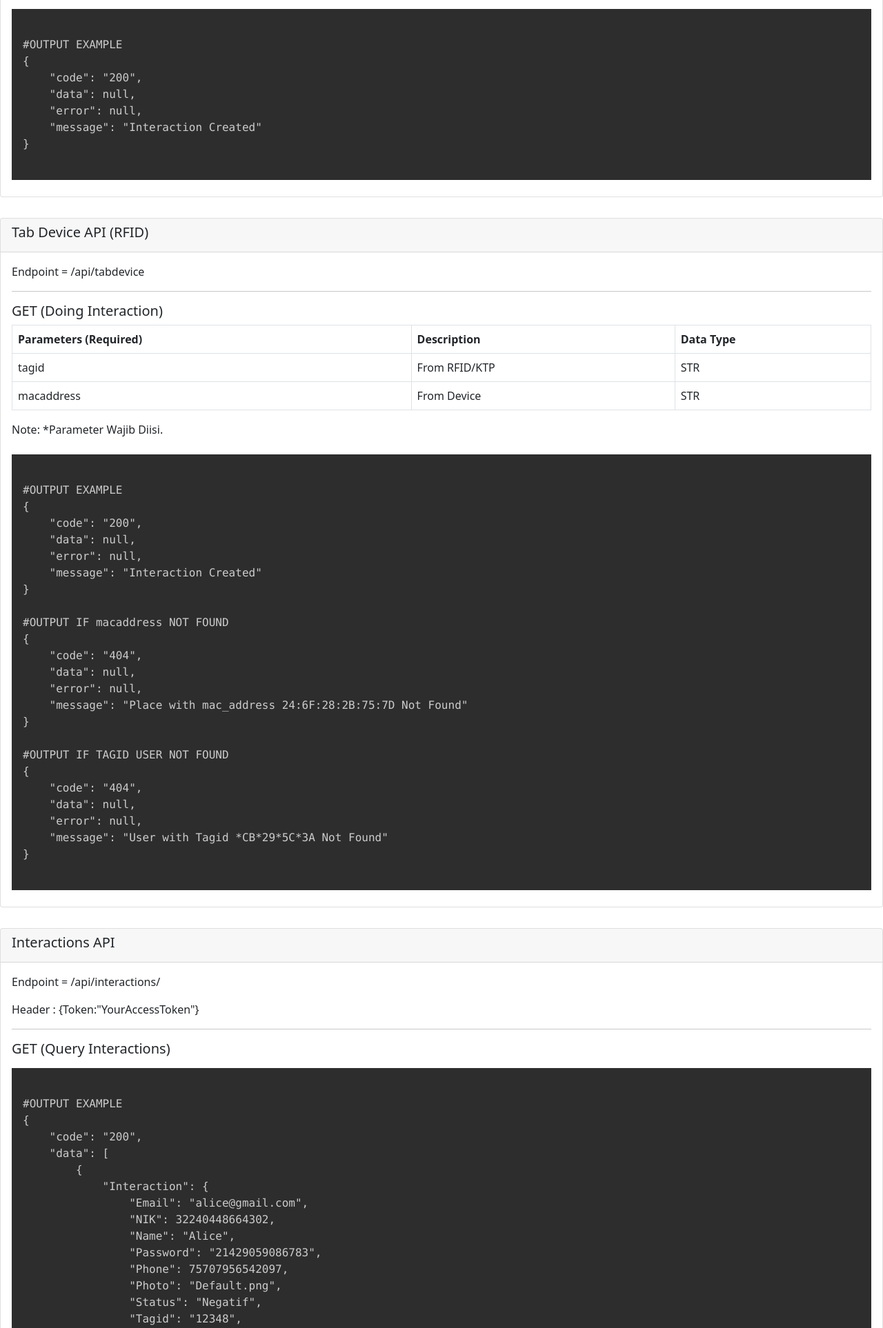
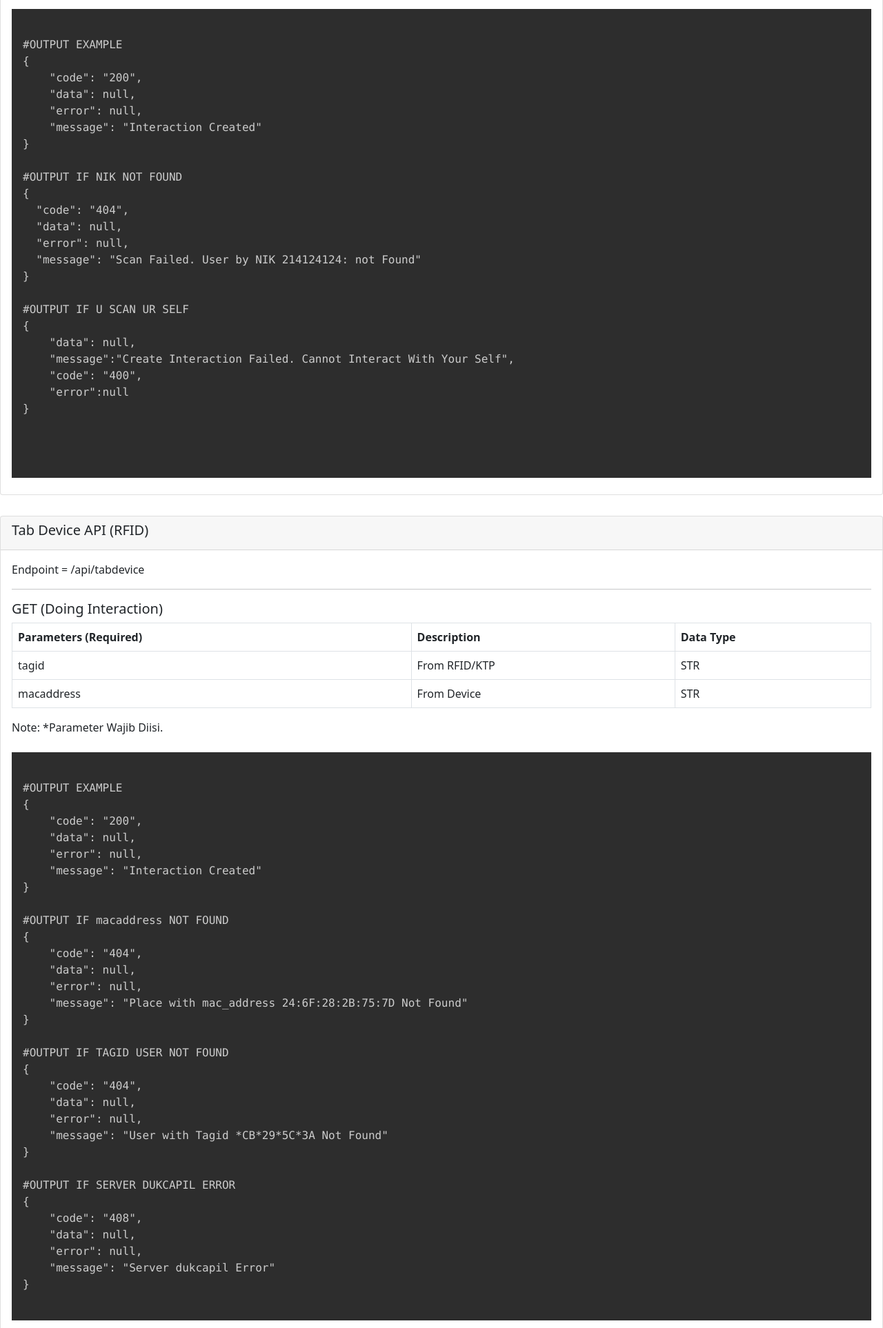
Before and after one commit to ArikSetyawan/s01sc4n, a Flask app: page / in a window 1280 px wide. Shown: the part 2590-4516 px from the top of the page at 69% size. Run offline with Flask 2, Linux system fonts and the light colour scheme.

Commit message:
Integrate with Dukcapil(Dummy) API for TabDevice interaction and edit documentation

```diff
--- a/app.py
+++ b/app.py
@@ -3,6 +3,7 @@ from flask_restful import Api, Resource, reqparse
 from neo4j import GraphDatabase, basic_auth
 import datetime, time, uuid
 import jwt
+import requests
 
 # Graph DB Connection
 graph_user = "neo4j"
@@ -417,14 +418,36 @@ class ResourceTabDevice(Resource):
 
         # Check if User is Exists
         if person == None:
-            data_return = {
-                "data": None,
-                "message":"User with Tagid {} Not Found".format(args['tagid']),
-                "code": "404",
-                "error":None
-            }
-            return jsonify(data_return)
-        person = person.data()['n']
+            # Try to find data from dukcapil
+            req_user = requests.get("http://dukcapil.mastya.my.id/api/tagid",params={"tagid":args['tagid']})
+            if req_user.status_code != 200:
+                # Return if dukcapil server error
+                data_return = {
+                    "data": None,
+                    "message":"Server dukcapil Error",
+                    "code": "408",
+                    "error":None
+                }
+                return jsonify(data_return)
+
+            res_user = req_user.json()
+            # Check if tagid is exists
+            if res_user['code'] == "404":
+                data_return = {
+                    "data": None,
+                    "message":"User with Tagid {} Not Found".format(args['tagid']),
+                    "code": "404",
+                    "error":None
+                }
+                return jsonify(data_return)
+
+            # Creating new User if data exists
+            UserID = uuid.uuid4()
+            Phone = ("083921480")
+            with driver.session() as session:
+                create_user = session.run(" create(a:Users {UserID:$UserID, Email:$Email, NIK:$NIK, Name:$Name, Password:$Password, Phone:$Phone, Photo:$Photo, Status:$Status, Tagid:$Tagid}) ",UserID=str(UserID), Email="{}@gmail.com".format(str(UserID.hex)), NIK=res_user['data']['NIK'], Name=res_user['data']['Name'], Password=str(UserID.hex), Phone=int(Phone), Photo="Default.png", Status="Negatif", Tagid=res_user['data']['TagID'] )
+
+            driver.close()
 
         # Generate InteractionID
         InteractionID = str(uuid.uuid4())
--- a/templates/docs.html
+++ b/templates/docs.html
@@ -170,6 +170,24 @@
     "error": null,
     "message": "Interaction Created"
 }
+
+#OUTPUT IF NIK NOT FOUND
+{
+  "code": "404",
+  "data": null,
+  "error": null,
+  "message": "Scan Failed. User by NIK 214124124: not Found"
+}
+
+#OUTPUT IF U SCAN UR SELF
+{
+    "data": null,
+    "message":"Create Interaction Failed. Cannot Interact With Your Self",
+    "code": "400",
+    "error":null
+}
+
+
                                     </code></pre>
                                 </div>
                             </div>
@@ -237,6 +255,14 @@
     "data": null,
     "error": null,
     "message": "User with Tagid *CB*29*5C*3A Not Found"
+}
+
+#OUTPUT IF SERVER DUKCAPIL ERROR
+{
+    "code": "408",
+    "data": null,
+    "error": null,
+    "message": "Server dukcapil Error"
 }
                                     </code></pre>
                                 </div>
```
